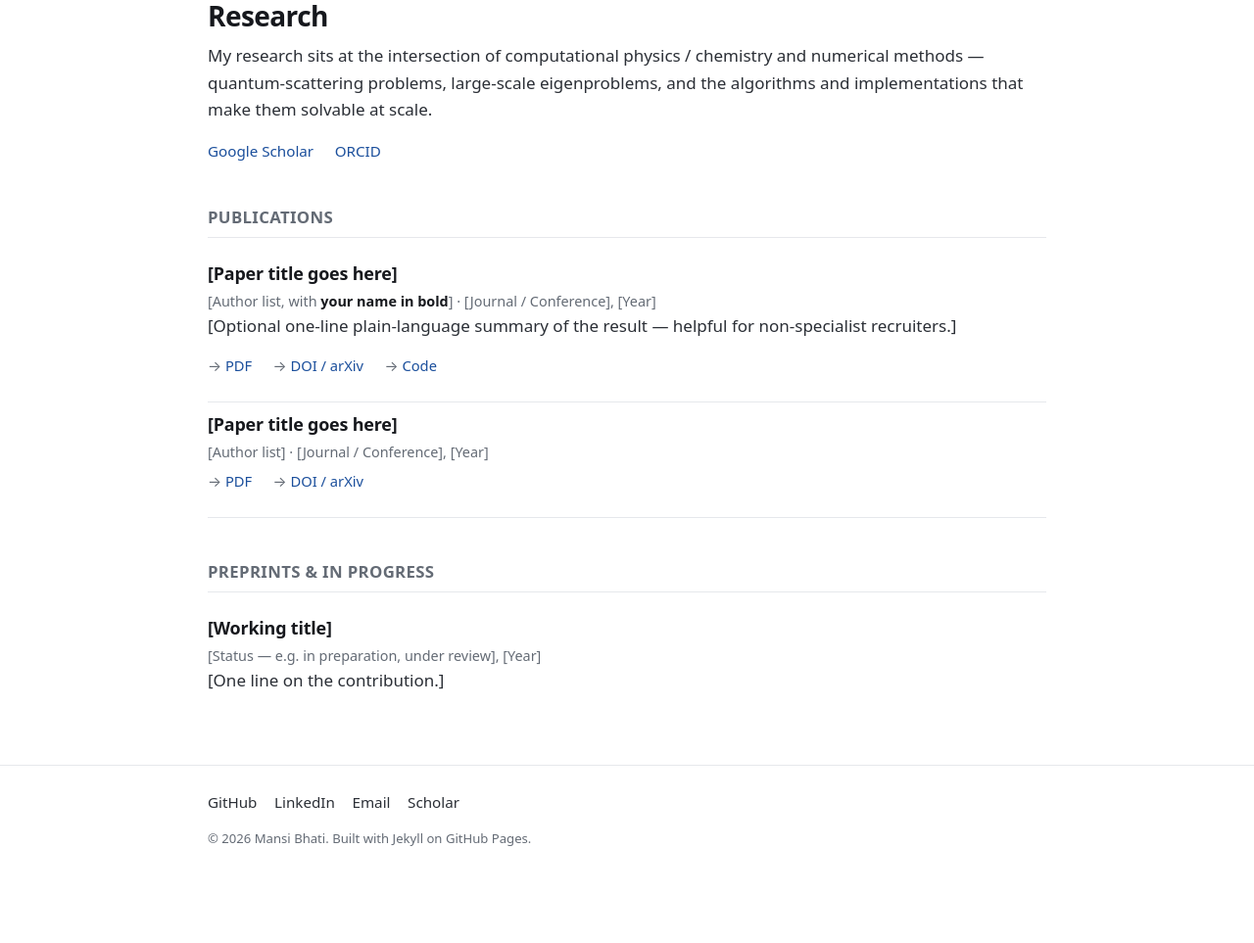
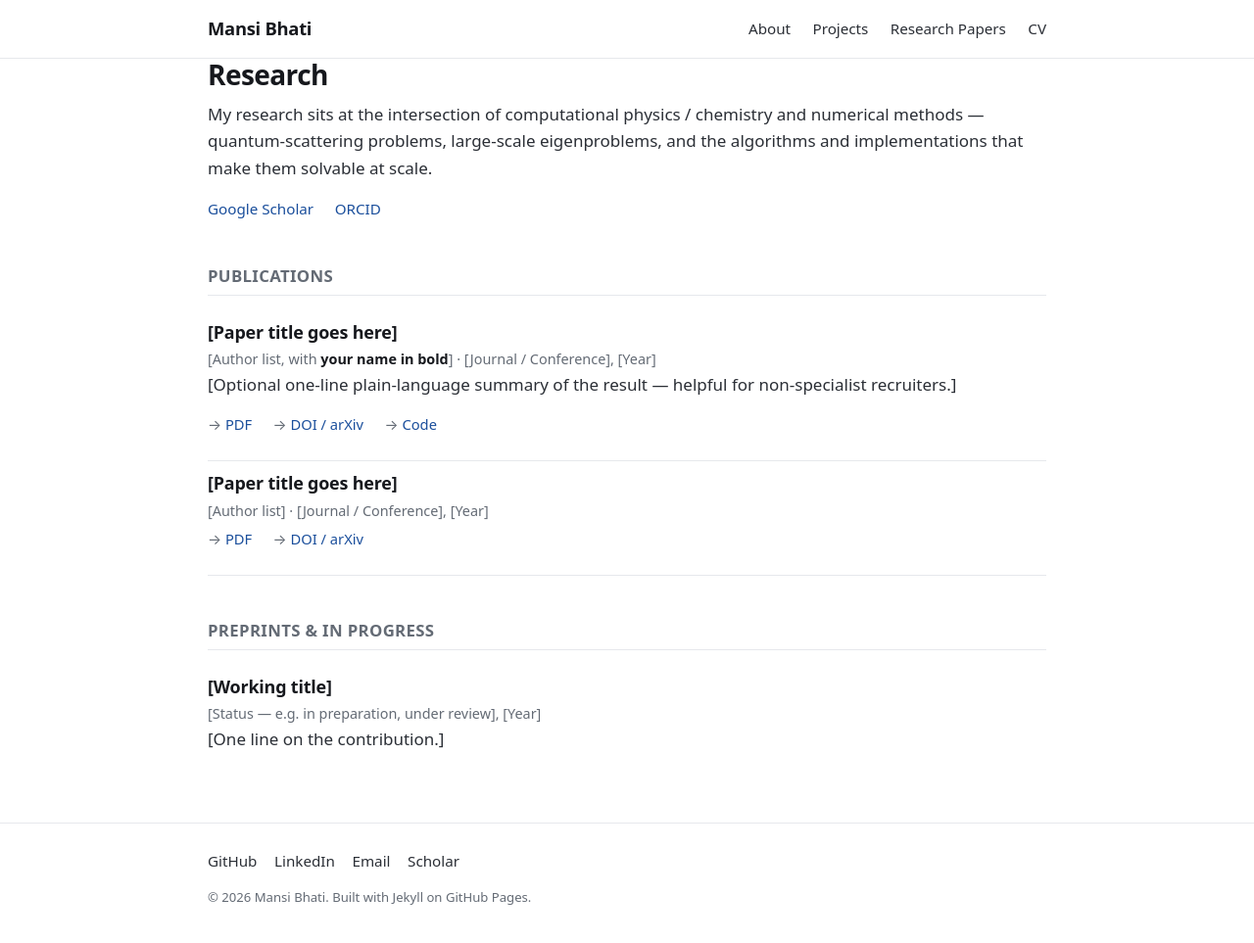
Before and after one commit to BhatiMansi/BhatiMansi.github.io, a Jekyll site: the page built from research.md, in a window 1280 px wide and 969 px high. Shown: the top 963 px of the window at 98% size. Built offline with Jekyll 4.4.1, drawn with Linux system fonts in a browser that asks for light colours.

```diff
--- a/_layouts/default.html
+++ b/_layouts/default.html
@@ -9,6 +9,18 @@
 </head>
 <body>
   <a class="skip-link" href="#main">Skip to content</a>
+
+  <header class="site-header">
+    <div class="wrap site-header-inner">
+      <a class="brand" href="{{ '/' | relative_url }}">{{ site.author.name }}</a>
+      <nav class="site-nav" aria-label="Primary">
+        <a href="{{ '/#about' | relative_url }}">About</a>
+        <a href="{{ '/#projects' | relative_url }}">Projects</a>
+        <a href="{{ '/#papers' | relative_url }}">Research Papers</a>
+        <a href="{{ '/cv/' | relative_url }}">CV</a>
+      </nav>
+    </div>
+  </header>
 
   <main id="main" class="wrap">
     {{ content }}
--- a/assets/style.css
+++ b/assets/style.css
@@ -50,25 +50,38 @@ a:hover { color: var(--accent-dk); text-decoration: underline; text-underline-of
 
 :focus-visible { outline: 2px solid var(--accent); outline-offset: 2px; border-radius: 2px; }
 
-/* ---- Header ---- */
-.site-header { padding: 2.4rem 0 0; }
+/* ---- Header (al-folio style top bar) ---- */
+.site-header {
+  position: sticky; top: 0; z-index: 20;
+  background: rgba(255,255,255,0.88);
+  backdrop-filter: saturate(180%) blur(8px);
+  -webkit-backdrop-filter: saturate(180%) blur(8px);
+  border-bottom: 1px solid var(--rule);
+}
+.site-header-inner {
+  display: flex; align-items: center; justify-content: space-between;
+  gap: 1.5rem; padding-top: .9rem; padding-bottom: .9rem;
+}
 .brand {
-  display: inline-block;
-  font-size: 1.5rem; font-weight: 650; letter-spacing: -0.015em;
-  color: var(--ink);
+  font-size: 1.15rem; font-weight: 700; letter-spacing: -0.015em;
+  color: var(--ink); white-space: nowrap;
 }
-.brand:hover { text-decoration: none; }
-.brand-tagline {
-  margin: .35rem 0 1.1rem;
-  color: var(--muted); font-size: .95rem;
-}
+.brand:hover { text-decoration: none; color: var(--accent); }
 .site-nav {
-  display: flex; flex-wrap: wrap; gap: 1.25rem;
-  padding-bottom: 1.1rem; border-bottom: 1px solid var(--rule);
+  display: flex; flex-wrap: wrap; gap: 1.4rem;
   font-size: .95rem;
 }
 .site-nav a { color: var(--body); }
+.site-nav a:hover { color: var(--accent); }
 .site-nav a[aria-current="page"] { color: var(--ink); font-weight: 600; }
+
+/* Offset anchored sections so the sticky bar doesn't overlap them */
+#about, #projects, #papers { scroll-margin-top: 4.5rem; }
+
+.about-role {
+  margin: -.4rem 0 1rem; color: var(--muted);
+  font-size: 1rem; font-weight: 500;
+}
 
 /* ---- Main flow ---- */
 main { padding: 2rem 0 1rem; }
@@ -169,12 +182,17 @@ strong { color: var(--ink); font-weight: 650; }
 .paper-meta { display: block; color: var(--muted); font-size: .88rem; margin-top: .2rem; }
 
 /* ---- Responsive ---- */
+@media (max-width: 600px) {
+  .site-header-inner { flex-direction: column; align-items: flex-start; gap: .55rem; }
+  .site-nav { gap: 1.1rem; }
+}
+
 @media (max-width: 480px) {
   body { font-size: 16px; }
-  .site-header { padding-top: 1.8rem; }
-  .brand { font-size: 1.35rem; }
+  .brand { font-size: 1.1rem; }
   .about-hero { flex-direction: column; align-items: center; text-align: center; }
   .about-name { font-size: 1.8rem; }
+  .about-role { text-align: center; }
 }
 
 @media (prefers-reduced-motion: reduce) {
```
Also changed, not shown: index.md (+6 -8 lines).
